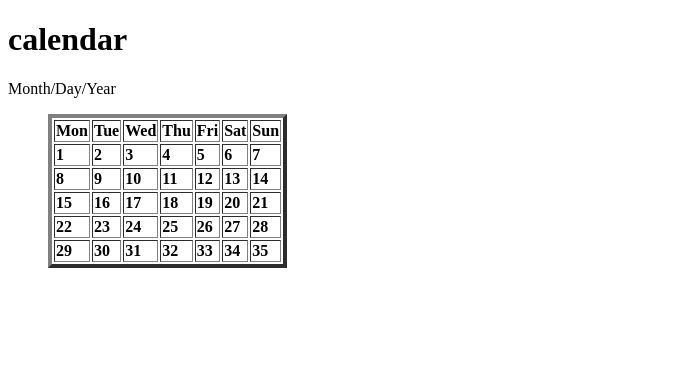
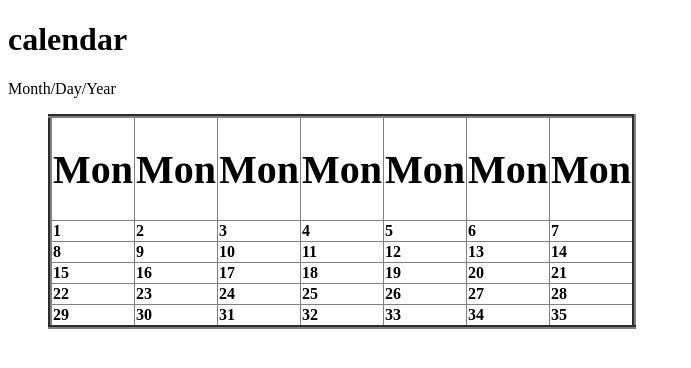
Before and after one commit to Justine130/index, a plain HTML site: page index.html in a window 1280 px wide. Shown: the whole page, without its empty margins (0-691 px from the left). Drawn offline with Linux system fonts and the light colour scheme.

Commit message:
Update index.html

```diff
--- a/index.html
+++ b/index.html
@@ -8,15 +8,15 @@
     <p>Month/Day/Year</p>
 
     <ul>
-        <table border="4">
+        <table style="border-collapse: collapse;" border="4">
             <tr>
-                <th> Mon </th>
-                <th> Tue </th>
-                <th> Wed </th>
-                <th> Thu </th>
-                <th> Fri </th>
-                <th> Sat </th>
-                <th> Sun </th>
+                <th><h1 style="font-size: 40px;">Mon</h1></th>
+                <th><h1 style="font-size: 40px;">Mon</h1></th>
+                <th><h1 style="font-size: 40px;">Mon</h1></th>
+                <th><h1 style="font-size: 40px;">Mon</h1></th>
+                <th><h1 style="font-size: 40px;">Mon</h1></th>
+                <th><h1 style="font-size: 40px;">Mon</h1></th>
+                <th><h1 style="font-size: 40px;">Mon</h1></th>
             </tr>
             <tr>
                 <td><b>1</b></td>
```
